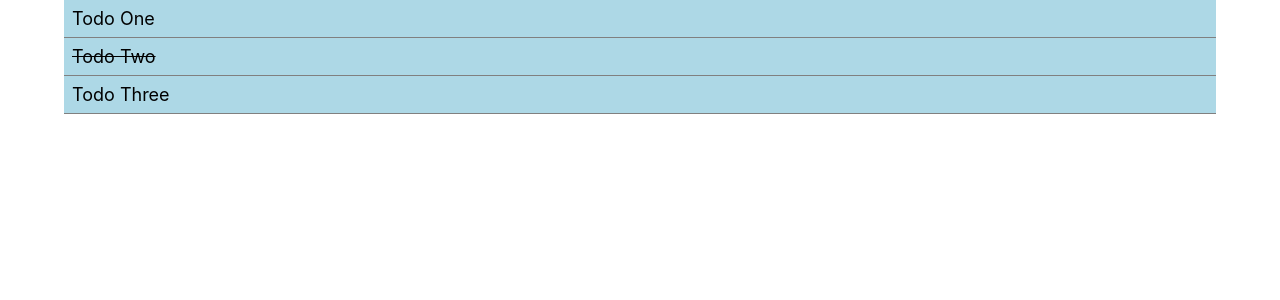
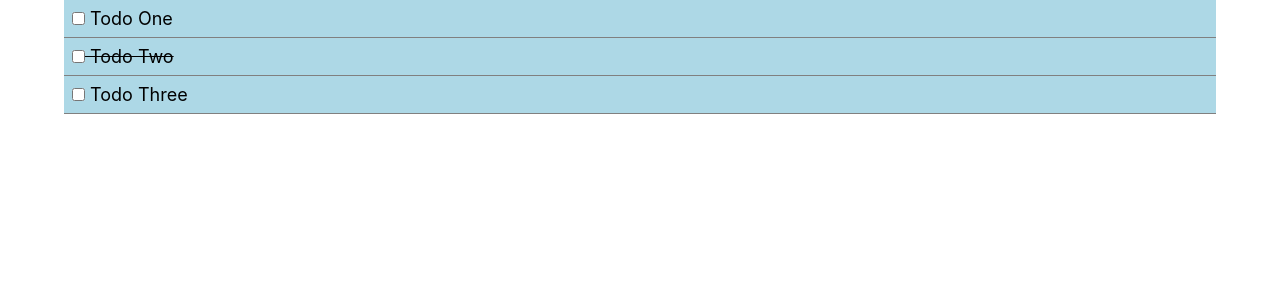
Before and after one commit to christocarr/vue-todos, a Vue app: page / in a window 1280 px wide. Shown: the top 300 px of the page. Built offline with nearby package versions, Linux system fonts and the light colour scheme.

Commit message:
Add checkbox to todo items

```diff
--- a/src/components/TodoItem.vue
+++ b/src/components/TodoItem.vue
@@ -1,13 +1,17 @@
 <template>
   <div class="todo-container" v-bind:class="{'is-complete':todo.isCompleted}">
-    <p>{{ todo.name }}</p>
+    <p>
+      <input type="checkbox" v-on:change="makeComplete">
+      {{ todo.name }}
+    </p>
   </div>
 </template>
 
 <script>
 export default {
   name: "TodoItem",
-  props: ["todo"]
+  props: ["todo"],
+
 }
 </script>
 
```
